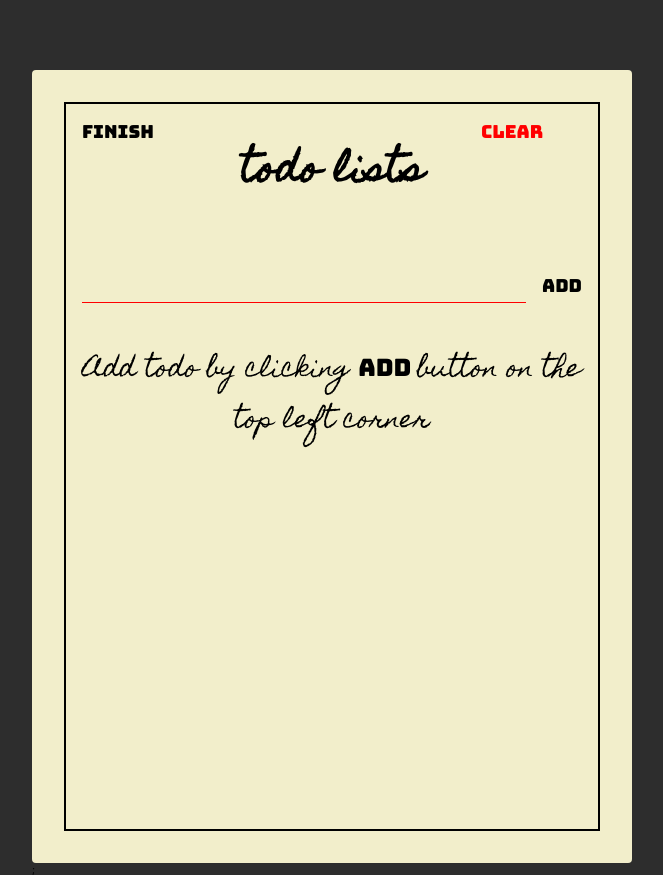
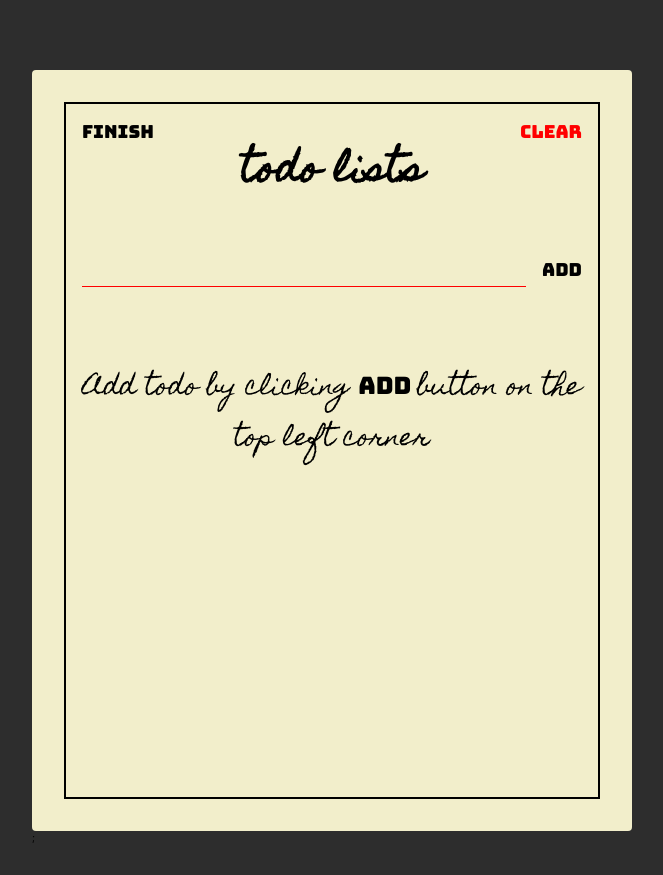
Before and after one commit to T-skyCode/react-todolist, a React (Create React App) app: page / in a window 1280 px wide. Both pictures are taken after a click on the button "Add". Shown: the whole page, without its empty margins (308-971 px from the left). After the commit the page ends 843 px from the top, so only its background shows below. Built offline with nearby package versions, Linux system fonts and the light colour scheme.

Commit message:
Refaktur Layout pada setiap komponen

```diff
--- a/src/components/button/button.styles.js
+++ b/src/components/button/button.styles.js
@@ -21,7 +21,6 @@ export const button = ({ color, align, theme }) => {
   }
 
   return css`
-    width: 24%;
     font-size: 1.8rem;
     font-family: "Bungee", "sans-serif";
     color: ${textColor};
--- a/src/components/header/Header.jsx
+++ b/src/components/header/Header.jsx
@@ -1,4 +1,3 @@
-// import React from "react";
 /** @jsxImportSource @emotion/react */
 
 import { useTheme, jsx } from "@emotion/react";
@@ -29,7 +28,7 @@ const Header = ({ showAddToggle, showAdd, clearTodos }) => {
           <h1 css={styles.headerTitle(theme)}>Todo Lists</h1>
         </Item>
 
-        <Item flex={1}>
+        <Item flex={1} align="right">
           <Button text="Clear" onClick={clearTodos} color="red" align="right" />
         </Item>
       </Container>
--- a/src/components/paper/paper.styles.js
+++ b/src/components/paper/paper.styles.js
@@ -11,7 +11,8 @@ export const container = ({ theme }) => css`
 
 export const frame = ({ theme }) => css`
   height: 100%;
-  display: flex;
+  /* display: flex;
   flex-direction: column;
+  justify-content: space-between; */
   border: 2px solid ${theme.color.primary.black};
 `;
--- a/src/components/todoform/TodosForm.jsx
+++ b/src/components/todoform/TodosForm.jsx
@@ -5,6 +5,10 @@ import React from "react";
 import PropTypes from "prop-types";
 
 import * as styles from "./todoform.styles";
+
+import Button from "../button/Button";
+import Container from "../../layout/Container";
+import Item from "../../layout/Item";
 
 const TodoFrom = ({ addTodo, showAdd }) => {
   const theme = useTheme();
@@ -29,15 +33,21 @@ const TodoFrom = ({ addTodo, showAdd }) => {
 
   if (showAdd) {
     return (
-      <section css={styles.add}>
-        <form css={styles.addForm} onSubmit={handleFormSubmit}>
+      <section className="todoform-component">
+        <form onSubmit={handleFormSubmit}>
+          <Container alignItems="center">
+            <Item flex={1} padding="0 0 0 16px">
               <input
                 type="text"
                 css={styles.addInput({ theme })}
                 value={value}
                 onChange={(e) => setValue(e.target.value)}
               />
-          <button css={styles.addBtn({ theme })}>Add</button>
+            </Item>
+            <Item>
+              <Button text="Add" />
+            </Item>
+          </Container>
         </form>
       </section>
     );
--- a/src/components/todoform/todoform.styles.js
+++ b/src/components/todoform/todoform.styles.js
@@ -1,37 +1,15 @@
 import { css } from "@emotion/react";
-
-export const add = () =>
-  css`
-    padding: 16px;
-  `;
-
-export const addForm = () => css`
-  display: flex;
-  align-items: center;
-`;
 
 export const addInput = ({ theme }) => css`
   background: unset;
   border: unset;
   padding: 0 64px;
-  flex: 1;
+  /* flex: 1; */
   color: ${theme.color.primary.black};
   border-bottom: 1px solid ${theme.color.primary.red};
   outline: unset;
   font-family: "homemade apple", "sans-serif";
   font-size: 16px;
   text-transform: lowercase;
+  width: 100%;
 `;
-
-export const addBtn = ({ theme }) => css`
-  font-size: 1.8rem;
-  font-family: "Bungee", "sans-serif";
-  color: ${theme.color.primary.black};
-  padding: 16px;
-  padding-right: unset;
-  cursor: pointer;
-
-  background: unset;
-  border: none;
-  outline: none;
-`;
--- a/src/components/todos/Todos.jsx
+++ b/src/components/todos/Todos.jsx
@@ -7,10 +7,14 @@ import Todo from "../todo/Todo";
 
 import * as styles from "./todos.styles";
 
+import Container from "../../layout/Container";
+import Item from "../../layout/Item";
+
 const Todos = ({ todos, completeTodo }) => {
   const theme = useTheme();
   return (
-    <section css={styles.todo}>
+    <section className="todos-component">
+      <Container flexDirection="column" minHeight="500px" padding="50px 0 0 0">
         {todos.length > 0 &&
           todos.map((todo, index) => {
             return (
@@ -30,6 +34,7 @@ const Todos = ({ todos, completeTodo }) => {
             button on the top left corner
           </div>
         )}
+      </Container>
     </section>
   );
 };
--- a/src/components/todos/todos.styles.js
+++ b/src/components/todos/todos.styles.js
@@ -1,10 +1,4 @@
 import { css } from "@emotion/react";
-
-export const todo = () => css`
-  display: flex;
-  flex-direction: column;
-  min-height: 500px;
-`;
 
 export const todoPlaceholderText = ({ theme }) => css`
   font-family: "Homemade Apple", sans-serif;
--- a/src/layout/Container.jsx
+++ b/src/layout/Container.jsx
@@ -10,7 +10,10 @@ const Container = ({
   flexWrap,
   justifyContent,
   alignItems,
-  alignContent
+  alignContent,
+  height,
+  minHeight,
+  padding
 }) => {
   const containerStyles = css`
     display: flex;
@@ -19,6 +22,9 @@ const Container = ({
     justify-content: ${justifyContent};
     align-items: ${alignItems};
     align-content: ${alignContent};
+    height: ${height};
+    min-height: ${minHeight};
+    padding: ${padding};
   `;
   return (
     <div className="flex-cotainer" css={containerStyles}>
@@ -32,7 +38,10 @@ Container.defaultProps = {
   flexWrap: "no-wrap",
   justifyContent: "flex-start",
   alignItems: "stretch",
-  alignContent: "stretch"
+  alignContent: "stretch",
+  height: "auto",
+  minHeight: "initial",
+  padding: "unset"
 };
 
 Container.propTypes = {
@@ -95,7 +104,12 @@ Container.propTypes = {
     "last baseline",
     "safe",
     "unsafe"
-  ])
+  ]),
+
+  height: PropTypes.oneOfType([PropTypes.number, PropTypes.string]),
+
+  minHeight: PropTypes.string,
+  padding: PropTypes.string
 };
 
 export default Container;
--- a/src/layout/Item.jsx
+++ b/src/layout/Item.jsx
@@ -3,13 +3,14 @@
 import { jsx, css } from "@emotion/react";
 import PropTypes from "prop-types";
 
-const Item = ({ children, flex, align }) => {
+const Item = ({ children, flex, align, padding }) => {
   return (
     <div
       className="flex-item"
       css={css`
         flex: ${flex};
-        /* text-align: ${align}; */
+        text-align: ${align};
+        padding: ${padding};
       `}
     >
       {children}
@@ -17,13 +18,19 @@ const Item = ({ children, flex, align }) => {
   );
 };
 
+Item.defaultProps = {
+  align: "left",
+  padding: "unset"
+};
+
 Item.PropTypes = {
   children: PropTypes.oneOfType([
     PropTypes.arrayOf(PropTypes.node),
     PropTypes.node
   ]),
-  flex: PropTypes.oneOfType([PropTypes.number, PropTypes.string])
-  // align: PropTypes.oneOf(["center", "left", "right"])
+  flex: PropTypes.oneOfType([PropTypes.number, PropTypes.string]),
+  align: PropTypes.oneOf(["center", "left", "right"]),
+  padding: PropTypes.string
 };
 
 export default Item;
--- a/src/pages/TodoList.jsx
+++ b/src/pages/TodoList.jsx
@@ -4,6 +4,8 @@ import Paper from "../components/paper/Paper";
 import Header from "../components/header/Header";
 import TodoFrom from "../components/todoform/TodosForm";
 import Todos from "../components/todos/Todos";
+
+import Container from "../layout/Container";
 
 const TodoList = () => {
   const [todos, setTodos] = useState([]);
@@ -32,6 +34,11 @@ const TodoList = () => {
   console.log("Todos", todos);
   return (
     <Paper>
+      <Container
+        flexDirection="column"
+        justifyContent="space-beetwen"
+        height="100%"
+      >
         <Header
           showAddToggle={showAddToggle}
           showAdd={showAdd}
@@ -39,6 +46,7 @@ const TodoList = () => {
         ></Header>
         <TodoFrom addTodo={addTodo} showAdd={showAdd} />
         <Todos todos={todos} completeTodo={completeTodo} />
+      </Container>
     </Paper>
   );
 };
```
Lines whose indentation alone changed are shown as unchanged.
